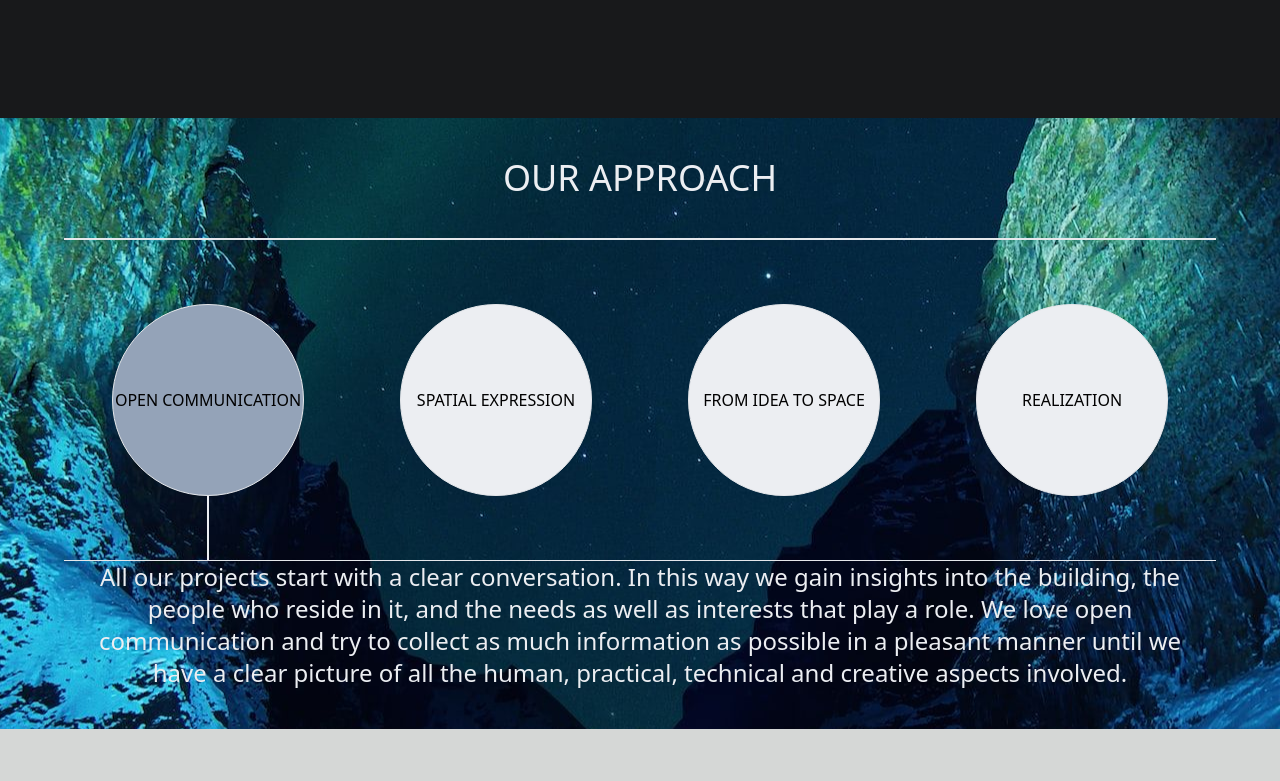
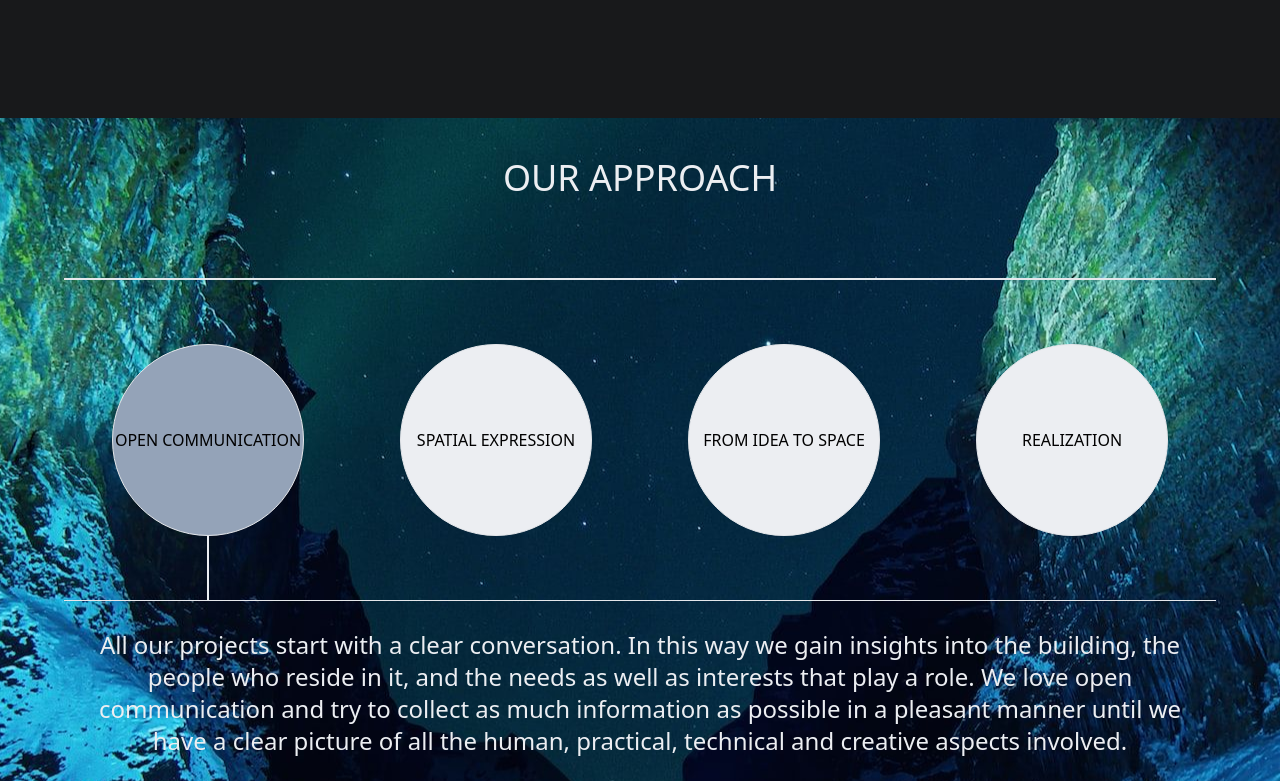
Before and after one commit to parham-mosadeq/infya, a Next.js app: page / in a window 1280 px wide. Shown: the part 1799-2580 px from the top of the page. Built offline with nearby package versions, Linux system fonts and the light colour scheme.

Commit message:
minor bug fix

```diff
--- a/src/components/modules/home/OurApproach.js
+++ b/src/components/modules/home/OurApproach.js
@@ -39,14 +39,15 @@ We draw floor plans, details, lighting and installation plans. We conduct materi
   const handleItemClick = (id) => setSelectItem(id);
 
   return (
-    <div className='h-fit w-screen bg-ourAppBg bg-no-repeat bg-center bg-fixed'>
+    // because of no-repeat our background doesn't stretch through whole screen
+    <div className='h-full bg-ourAppBg bg-no-repeat bg-center bg-fixed'>
       <article className='max-w-6xl mx-auto '>
-        <div className='border-b-2 w-full mx-auto my-10'>
+        <div className='border-b-2 w-full mx-auto  py-10'>
           <h1 className='text-4xl text-mainTxtColor text-center pb-10'>
             OUR APPROACH
           </h1>
         </div>
-        <section className='my-10 relative '>
+        <section className='py-10 relative '>
           <div className='lg:flex'>
             {items.map((item, idx) => {
               return (
@@ -54,10 +55,7 @@ We draw floor plans, details, lighting and installation plans. We conduct materi
                   <div
                     onClick={() => handleItemClick(item.id)}
                     className={`
-                  ${
-                    pickDesc?.id === item.id
-                     && ' bg-slate-400'
-                  }
+                  ${pickDesc?.id === item.id && ' bg-slate-400'}
                   w-48 h-48 flex items-center justify-center rounded-full
                   transition-colors duration-500 cursor-pointer
                   text-mainNavColor hover:text-mainTxtColor
@@ -76,7 +74,7 @@ We draw floor plans, details, lighting and installation plans. We conduct materi
             })}
           </div>
           <div className='my-10 border-t w-full mx-auto hidden md:block px-4'>
-            <p className=' w-full mx-auto text-center text-2xl text-mainTxtColor'>
+            <p className=' w-full py-7 mx-auto text-center text-2xl text-mainTxtColor'>
               {pickDesc.desc}
             </p>
           </div>
--- a/src/components/templates/HomePage.js
+++ b/src/components/templates/HomePage.js
@@ -7,10 +7,10 @@ import TalkWithUs from '../layouts/TalkWithUs';
 function HomePage() {
   return (
     <div
-      className='w-full
-     bg-mainAboutColor '
+      className='
+     bg-mainAboutColor relative'
     >
-      <article className=' max-w-6xl w-full flex flex-col items-center  mx-auto justify-center'>
+      <article className='  max-w-6xl w-full flex flex-col items-center  mx-auto justify-center'>
         {/* video */}
         <div className='h-screen'>video</div>
         {/* video */}
@@ -57,12 +57,14 @@ function HomePage() {
 
         {/* OurApproach */}
 
-        <OurApproach />
         {/* OurApproach */}
 
         {/* view all projects */}
         {/* view all projects */}
       </article>
+      <div className='w-screen '>
+        <OurApproach />
+      </div>
       <div className='w-full'>
         <TalkWithUs href={'/our-projects'} title=' view all projects' />
       </div>
```
